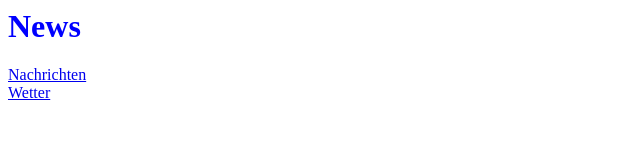
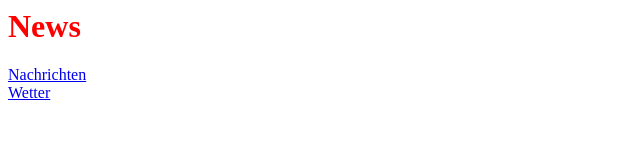
Before and after one commit to MarkHofstetter/wifi-20190604, a plain HTML site: page index.html in a window 1280 px wide. Shown: the whole page, without its empty margins (0-640 px from the left). Drawn offline with Linux system fonts and the light colour scheme.

Commit message:
Revert "changed color red to blue"
This reverts commit 043ff1ca9667592a403e953c31aa893ef308d135.

```diff
--- a/index.html
+++ b/index.html
@@ -1,4 +1,4 @@
-<h1 style="color:blue;">News</h1>
+<h1 style="color:red;">News</h1>
 
 <a href="news.html">Nachrichten</a>
 <br>
```
